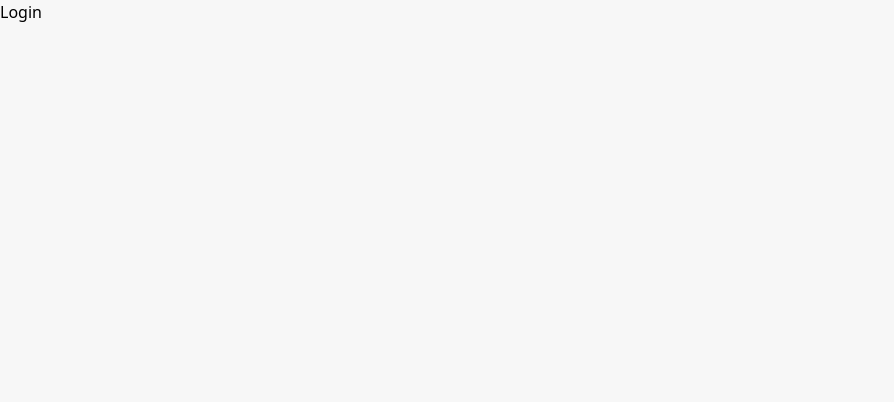
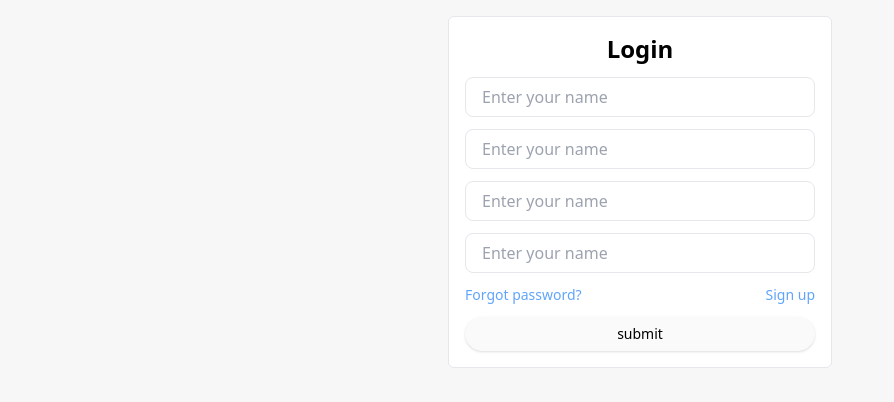
Before and after one commit to AungMyoAye101/AUTH-MERN, a React (Vite) app in the folder client/: page /login in a window 1280 px wide. Shown: the top 402 px of the page, without its empty margins (0-894 px from the left). Built offline with nearby package versions, Linux system fonts and the light colour scheme.

Commit message:
feat: update Button and FormController styles, implement Form component with submit button

```diff
--- a/client/src/components/ui/Button.tsx
+++ b/client/src/components/ui/Button.tsx
@@ -6,7 +6,7 @@ type buttonType = {
 
 const Button = ({ children, onClick, style }: buttonType) => {
     return (
-        <button onClick={onClick} className={`px-4 py-1 bg-neutral-50  text-sm rounded-full cursor-pointer shadow hover:shadow-md border border-neutral-50 transition-transform hover:scale-105 ease-in-out duration-100 ${style}`}>{children}</button>
+        <button onClick={onClick} className={`px-4 py-1.5 bg-neutral-50  text-sm rounded-full cursor-pointer shadow hover:shadow-md border border-neutral-50 transition-transform hover:scale-105 ease-in-out duration-100 ${style}`}>{children}</button>
     )
 }
 
--- /dev/null
+++ b/client/src/components/ui/Form.tsx
@@ -0,0 +1,18 @@
+
+import Button from "./Button"
+type FormPropsTypes = {
+    children: React.ReactNode,
+    headingText: string,
+}
+
+const Form = ({ children, headingText }: FormPropsTypes) => {
+    return (
+        <form className="min-w-lg w-96 max-w-xl bg-white p-4 rounded-md border flex flex-col gap-3">
+            <h1 className="text-xl md:text-2xl font-semibold text-center">{headingText}</h1>
+            {children}
+            <Button>submit</Button>
+        </form>
+    )
+}
+
+export default Form
--- a/client/src/components/ui/FormController.tsx
+++ b/client/src/components/ui/FormController.tsx
@@ -11,7 +11,7 @@ type InputType = {
 const FormController = ({ type = 'text', name, id, placeholder, onChange, style }: InputType) => {
     return (
         <label htmlFor={id}>
-            <input type={type} name={name} id={id} onChange={onChange} placeholder={placeholder} className={`h-8 p-2 w-full border focus:outline-none bg-neutral-100 rounded-lg ${style}`} />
+            <input type={type} name={name} id={id} onChange={onChange} placeholder={placeholder} className={`h-10 px-4 w-full border focus:outline-none bg-neutral-100 rounded-lg ${style}`} />
         </label>
     )
 }
--- a/client/src/pages/Home.tsx
+++ b/client/src/pages/Home.tsx
@@ -1,5 +1,4 @@
 import Button from "../components/ui/Button"
-import FormController from "../components/ui/FormController"
 
 
 const Home = () => {
@@ -7,7 +6,7 @@ const Home = () => {
         <div className='flex flex-col gap-4'>
 
             <Button >text</Button>
-            <FormController type="text" name="name" id="name" placeholder="Enter your name" onChange={() => { }} style="bg-white" />
+
         </div>
     )
 }
--- a/client/src/pages/Login.tsx
+++ b/client/src/pages/Login.tsx
@@ -1,8 +1,24 @@
-import React from 'react'
+
+import Form from '../components/ui/Form'
+import FormController from '../components/ui/FormController'
+import { Link } from 'react-router-dom'
 
 const Login = () => {
     return (
-        <div>Login</div>
+        <section className='flex justify-center items-center  p-4'>
+
+            <Form headingText='Login'>
+                {
+
+
+                    [1, 2, 3, 4].map((i) => (<FormController key={i} type="email" name="name" id="name" placeholder="Enter your name" onChange={() => { }} style="bg-white" />))
+                }
+                <div className='flex justify-between items-center gap-2 text-sm'>
+                    <Link to={'/'} className='text-blue-400'>Forgot password?</Link>
+                    <Link to={'/signup'} className='text-blue-400'>Sign up</Link>
+                </div>
+            </Form>
+        </section>
     )
 }
 
```
